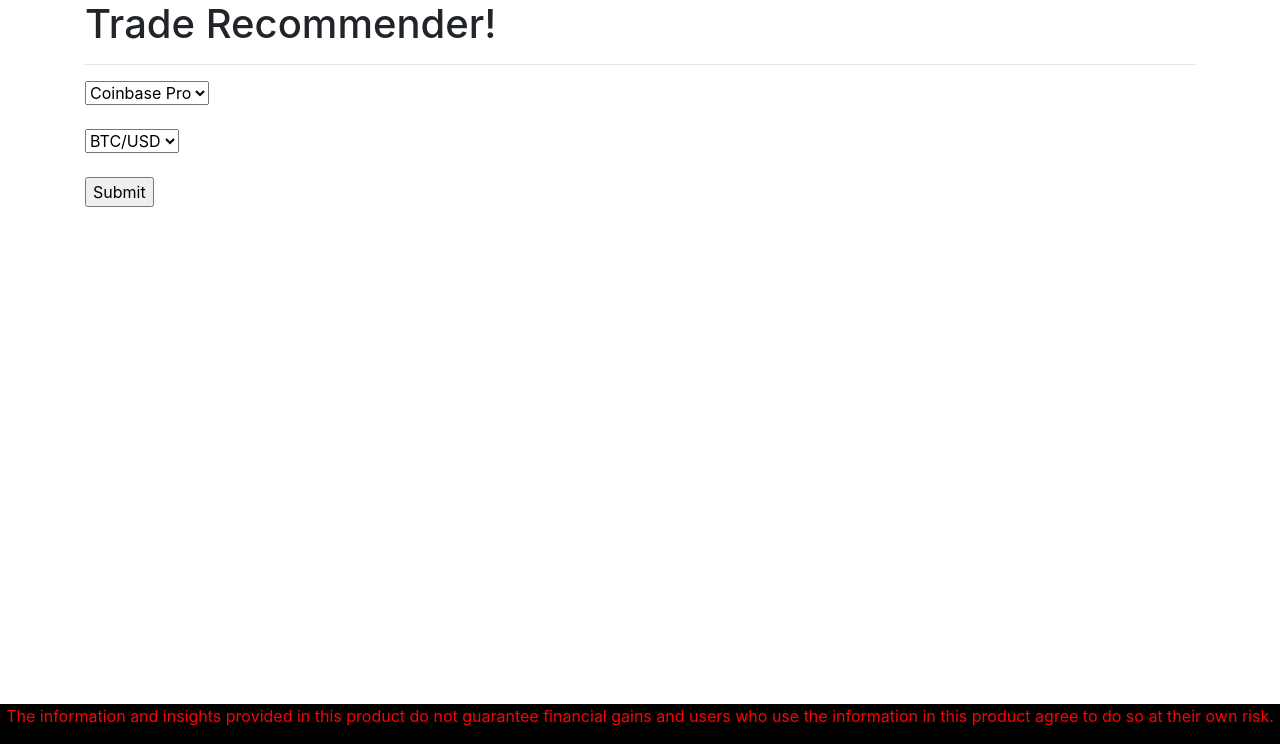
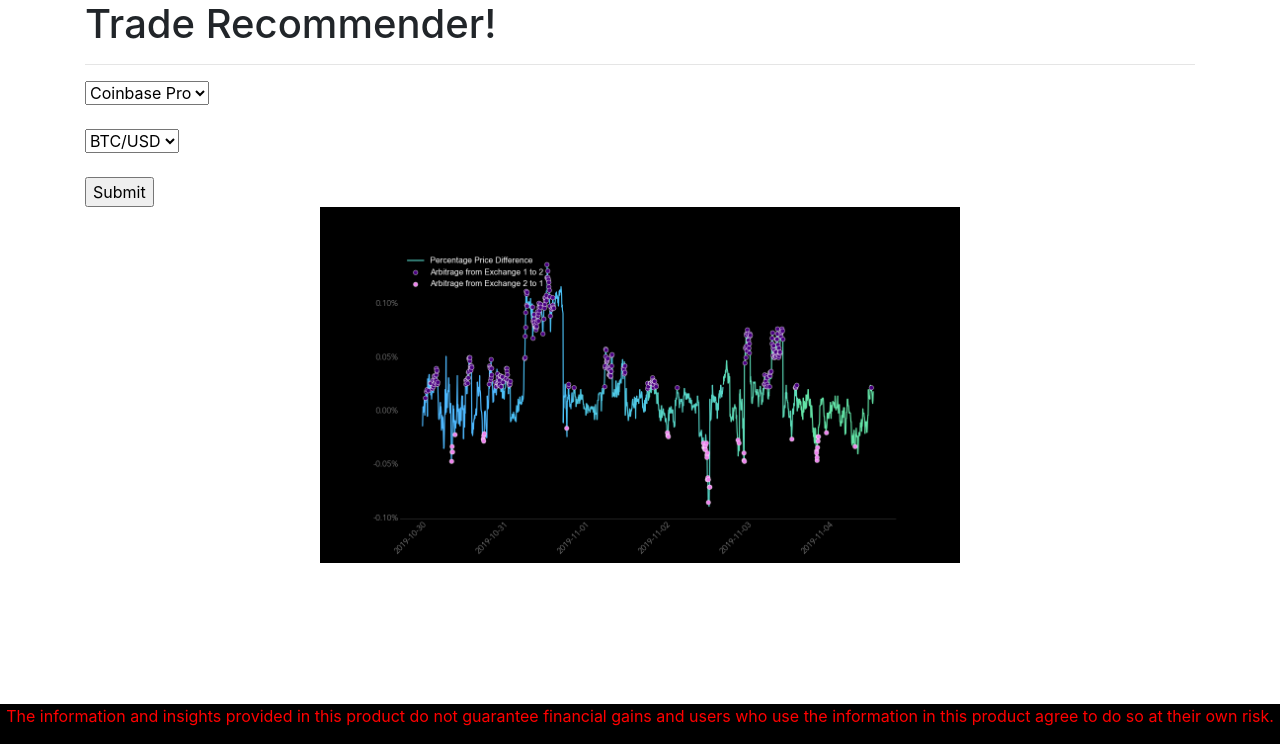
Before and after one commit to dbreddyAI/cryptolyticapp, a Flask app: page /trade_rec in a window 1280 px wide. Shown: the part 56-800 px from the top of the page. Run offline with Flask 2, Linux system fonts and the light colour scheme; some libraries are stand-ins or nearby versions.

Commit message:
move img folder

```diff
--- a/api_source_code/Flask_App/templates/public/tr_form.html
+++ b/api_source_code/Flask_App/templates/public/tr_form.html
@@ -32,4 +32,16 @@
     </div>
 </div>
 
+<img src="https://github.com/Cryptolytic-app/cryptolytics/blob/master/api_source_code/Flask_App/templates/public/img/coinbase_pro_gemini_bch_btc.png?raw=true"
+     alt="crypto" style="width:50%;">
+
+<meta name="viewport" content="width=device-width, initial-scale=1">
+<style>
+img {
+  display: block;
+  margin-left: auto;
+  margin-right: auto;
+}
+</style>
+
 {% endblock %}
```
Also changed, not shown: api_source_code/img/bitfinex_btc_usd.png (renamed from api_source_code/Flask_App/templates/public/img/bitfinex_btc_usd.png), api_source_code/img/cbp_btc_usd.png (renamed from api_source_code/Flask_App/templates/public/img/cbp_btc_usd.png), api_source_code/img/coinbase_pro_gemini_bch_btc.png (renamed from api_source_code/Flask_App/templates/public/img/coinbase_pro_gemini_bch_btc.png), api_source_code/img/cryptolytic_thumb.png (renamed from api_source_code/Flask_App/templates/public/img/cryptolytic_thumb.png), api_source_code/img/gemini_hitbtc_bch_btc.png (renamed from api_source_code/Flask_App/templates/public/img/gemini_hitbtc_bch_btc.png).
